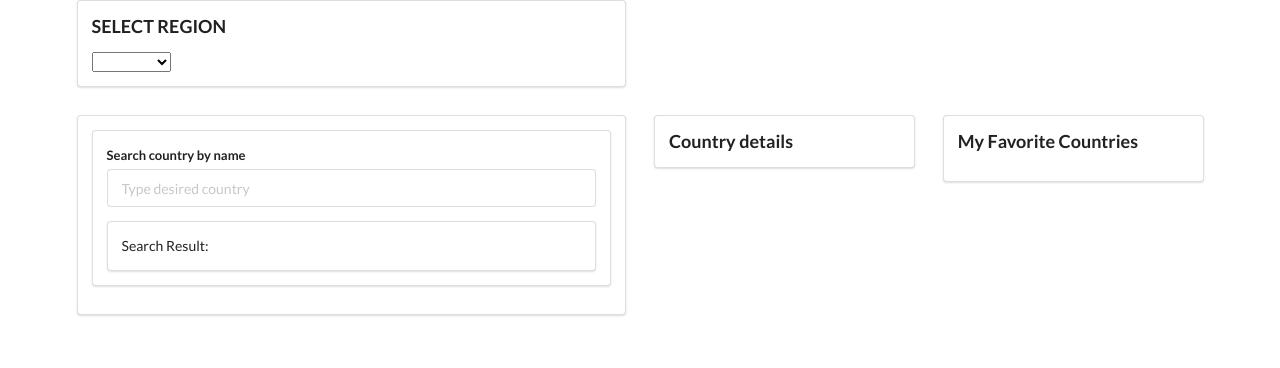
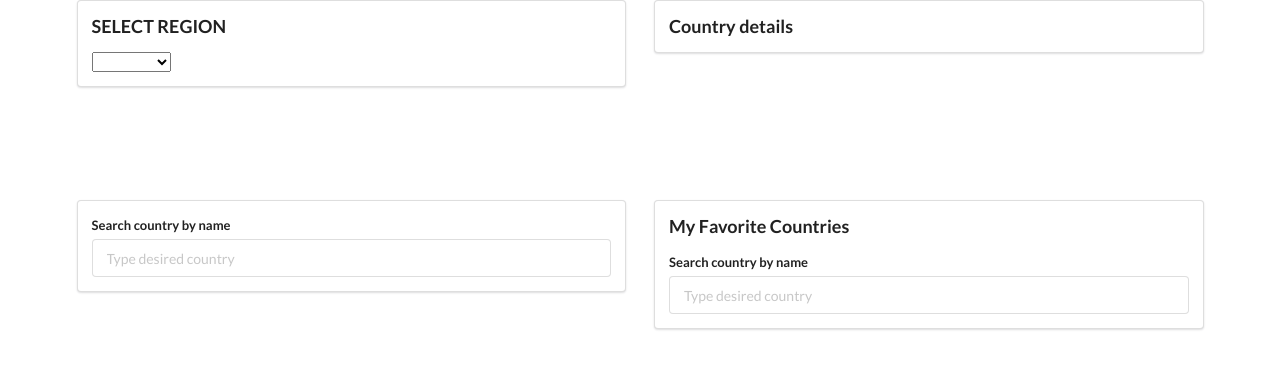
Before and after one commit to gabnev/react-1st-eval, a React (Create React App) app in the folder countries-exercise-redux/: page / in a window 1280 px wide. Shown: the top 368 px of the page. Built offline with nearby package versions, Linux system fonts and the light colour scheme.

Commit message:
countries redux

```diff
--- a/countries-exercise-redux/src/components/App.js
+++ b/countries-exercise-redux/src/components/App.js
@@ -7,22 +7,32 @@ import CountrySearch from "./CountrySearch";
 import CountryFavorites from "./CountryFavorites";
 
 const App = () => {
+
+  const regions = [
+    { id: 0, region: "" },
+    { id: 1, region: "africa" },
+    { id: 2, region: "americas" },
+    { id: 3, region: "asia" },
+    { id: 4, region: "europe" },
+    { id: 5, region: "oceania" }
+  ];
+
   return (
     <div>
       <div className="ui container grid">
-        <div className="ui row">
+        <div className="ui row" style={{ height: "200px" }}>
           <div className="eight wide column">
-            <RegionSelect />
+            <RegionSelect regions={regions} />
+          </div>
+          <div className="eight wide column">
+            <CountryDetail />
           </div>
         </div>
         <div className="ui row">
           <div className="eight wide column">
             <CountryList />
           </div>
-          <div className="four wide column">
-            <CountryDetail />
-          </div>
-          <div className="four wide column">
+          <div className="eight wide column">
             <CountryFavorites />
           </div>
         </div>
--- a/countries-exercise-redux/src/components/CountryFavorites.js
+++ b/countries-exercise-redux/src/components/CountryFavorites.js
@@ -1,17 +1,48 @@
-import React, { useEffect } from "react";
+import React, { useState } from "react";
 import { connect } from "react-redux";
-import { defavoriteCountry } from "../actions";
+import { defavoriteCountry, selectCountry } from "../actions";
+import CountrySearch from "./CountrySearch";
 
 const CountryFavorites = (props) => {
 
+  const [term, setTerm] = useState("");
+
   const renderFavorites = () => {
-    return props.favoriteCountries.map((country) => {
-      return (
-        <div key={country.name}>
-          <p >{country.name} <i className="cut icon" onClick={() => props.defavoriteCountry(country)}></i></p>
-        </div>
+
+
+
+    if (term === "") {
+      return props.favoriteCountries.map((country) => {
+
+        return (
+          <div key={country.name}>
+            <h4>
+              {country.name}
+              <i className="window maximize outline icon green" floated="right" onClick={() => props.selectCountry(country)}></i>
+              <i className="window close icon red" floated="right" onClick={() => props.defavoriteCountry(country)}></i>
+            </h4>
+          </div>
+        );
+      });
+    } else if (term !== "") {
+      return props.favoriteCountries.map((country) => {
+        if (country.name.toLowerCase().includes(term))
+          return (
+            <div key={country.name}>
+              <h4>
+                {country.name}
+                <i className="window maximize outline icon green" floated="right" onClick={() => props.selectCountry(country)}></i>
+                <i className="window close icon red" floated="right" onClick={() => props.defavoriteCountry(country)}></i>
+              </h4>
+            </div>
+          );
+      }
       );
-    });
+    }
+  }
+
+  const searchFavorite = (country) => {
+    setTerm(country);
   }
 
   return (
@@ -19,6 +50,7 @@ const CountryFavorites = (props) => {
       <h3>
         My Favorite Countries
       </h3>
+      <CountrySearch searchTerm={searchFavorite} />
       <span>
         {renderFavorites()}
       </span>
@@ -33,4 +65,4 @@ const mapStateToProps = (state) => {
   }
 }
 
-export default connect(mapStateToProps, { defavoriteCountry })(CountryFavorites);
+export default connect(mapStateToProps, { defavoriteCountry, selectCountry })(CountryFavorites);
--- a/countries-exercise-redux/src/components/CountryList.js
+++ b/countries-exercise-redux/src/components/CountryList.js
@@ -1,4 +1,4 @@
-import React, { useEffect } from "react";
+import React, { useState, useEffect } from "react";
 import { connect } from "react-redux";
 import { selectCountry } from "../actions";
 import { favoriteCountry } from "../actions";
@@ -7,20 +7,43 @@ import CountrySearch from "./CountrySearch";
 
 const CountryList = (props) => {
 
+  const [term, setTerm] = useState("");
+
   useEffect(() => {
     if (props.selectedRegion !== null) {
       props.fetchCountries(props.selectedRegion);
     }
   }, [props.selectedRegion])
 
+  const searchMain = (country) => {
+    setTerm(country);
+  }
+
   const renderList = () => {
 
-    if (props.countriesList !== null) {
+    console.log("favorites:", props.favoriteCountries);
+    const favoriteList = props.favoriteCountries;
 
+    if (props.countriesList !== null && term === "") {
       return props.countriesList.map((country) => {
 
-        if (country.region.toLowerCase() === props.selectedRegion.toLowerCase()) {
-
+        if (favoriteList.includes(country)) {
+          return (
+            <div className="item" key={country.name}>
+              <div className="right floated content">
+                <button
+                  className="ui button primary"
+                  onClick={() => props.selectCountry(country)}
+                >
+                  Details
+                </button>
+              </div>
+              <div className="content">
+                <p>{country.name}</p>
+              </div>
+            </div>
+          );
+        } else {
           return (
             <div className="item" key={country.name}>
               <div className="right floated content">
@@ -43,27 +66,77 @@ const CountryList = (props) => {
             </div>
           );
         }
+
+
       });
 
+    } else if (props.countriesList !== null && term !== "") {
+      return props.countriesList.map((country) => {
+
+        if (favoriteList.includes(country)) {
+          if (country.name.toLowerCase().includes(term)) {
+            return (
+              <div className="item" key={country.name}>
+                <div className="right floated content">
+                  <button
+                    className="ui button primary"
+                    onClick={() => props.selectCountry(country)}
+                  >
+                    Details
+                  </button>
+                </div>
+                <div className="content">
+                  <p>{country.name}</p>
+                </div>
+              </div>
+            );
+          }
+        } else {
+          if (country.name.toLowerCase().includes(term)) {
+            return (
+              <div className="item" key={country.name}>
+                <div className="right floated content">
+                  <button
+                    className="ui button primary"
+                    onClick={() => props.selectCountry(country)}
+                  >
+                    Details
+                  </button>
+                  <button
+                    className="ui button primary"
+                    onClick={() => props.favoriteCountry(country)}
+                  >
+                    Favorite
+                  </button>
+                </div>
+                <div className="content">
+                  <p>{country.name}</p>
+                </div>
+              </div>
+            );
+          }
+        }
+
+
+      });
     }
   }
 
   return (
     <div>
       <div className="ui segment">
-        <CountrySearch />
-        <div className="ui divided list">{renderList()}</div>
+        <CountrySearch searchTerm={searchMain} />
       </div>
+      <div className="ui divided list" >{renderList()}</div>
     </div>
   )
 }
 
 const mapStateToProps = (state) => {
   return {
-    countries: state.countries,
     selectedRegion: state.selectedRegion,
     countriesList: state.countriesList,
-    favoriteCountry: state.favoriteCountry
+    favoriteCountries: state.favoriteCountries
   };
 }
 
--- a/countries-exercise-redux/src/components/CountrySearch.js
+++ b/countries-exercise-redux/src/components/CountrySearch.js
@@ -1,49 +1,17 @@
-import React, { useState } from "react";
-import { connect } from "react-redux";
-import { selectCountry } from "../actions";
-import { favoriteCountry } from "../actions";
+import React from "react";
 
 const CountrySearch = (props) => {
-
-  const [term, setTerm] = useState("");
 
   const handleSubmit = (event) => {
     event.preventDefault();
   }
 
-  const renderSearch = () => {
-
-    if (props.countriesList !== null) {
-
-      return props.countriesList.map((country) => {
-
-        if (country.name === term) {
-          return (
-            <div key={country.name}>
-              {country.name}
-              <div className="right floated content">
-                <button
-                  className="ui button primary"
-                  onClick={() => props.selectCountry(country)}
-                >
-                  Details
-                </button>
-                <button
-                  className="ui button primary"
-                  onClick={() => props.favoriteCountry(country)}
-                >
-                  Favorite
-                </button>
-              </div>
-            </div>
-          )
-        }
-      });
-    };
-  };
+  const userInput = (event) => {
+    props.searchTerm(event.target.value);
+  }
 
   return (
-    <div className="ui segment" >
+    <div >
       <form
         className="ui form"
         onSubmit={(event) => handleSubmit(event)} >
@@ -52,26 +20,13 @@ const CountrySearch = (props) => {
           <input
             type="text"
             name="country"
-            value={term}
-            onChange={(event) => setTerm(event.target.value)}
+            onChange={userInput}
             placeholder="Type desired country"
           />
         </div>
       </form>
-      <div className="ui segment">
-        Search Result:
-        {renderSearch()}
-      </div>
     </div>
   );
 };
 
-const mapStateToProps = (state) => {
-  return {
-    countriesList: state.countriesList,
-    countrySearch: state.countrySearch,
-    favoriteCountries: state.favoriteCountries,
-  }
-}
-
-export default connect(mapStateToProps, { selectCountry, favoriteCountry })(CountrySearch);
+export default CountrySearch;
--- a/countries-exercise-redux/src/components/RegionSelect.js
+++ b/countries-exercise-redux/src/components/RegionSelect.js
@@ -5,7 +5,8 @@ import { selectRegion } from "../actions";
 const RegionSelect = (props) => {
 
   const renderForm = () => {
-    return props.region.map((option) => {
+
+    return props.regions.map((option) => {
       return (
         <option
           key={option.id}
--- a/countries-exercise-redux/src/reducers/index.js
+++ b/countries-exercise-redux/src/reducers/index.js
@@ -1,15 +1,4 @@
 import { combineReducers } from "redux";
-
-const regionReducer = () => {
-  return [
-    { id: 0, region: "" },
-    { id: 1, region: "africa" },
-    { id: 2, region: "americas" },
-    { id: 3, region: "asia" },
-    { id: 4, region: "europe" },
-    { id: 5, region: "oceania" },
-  ]
-};
 
 const selectedCountryReducer = (state = null, action) => {
   switch (action.type) {
@@ -64,7 +53,6 @@ export default combineReducers({
   countriesList: countriesListReducer,
   countrySearch: countrySearchReducer,
   favoriteCountries: favoriteCountriesReducer,
-  region: regionReducer,
   selectedCountry: selectedCountryReducer,
   selectedRegion: selectedRegionReducer
 });
```
Also changed, not shown: 1 other file (tests, documents, lock files or other folders).
